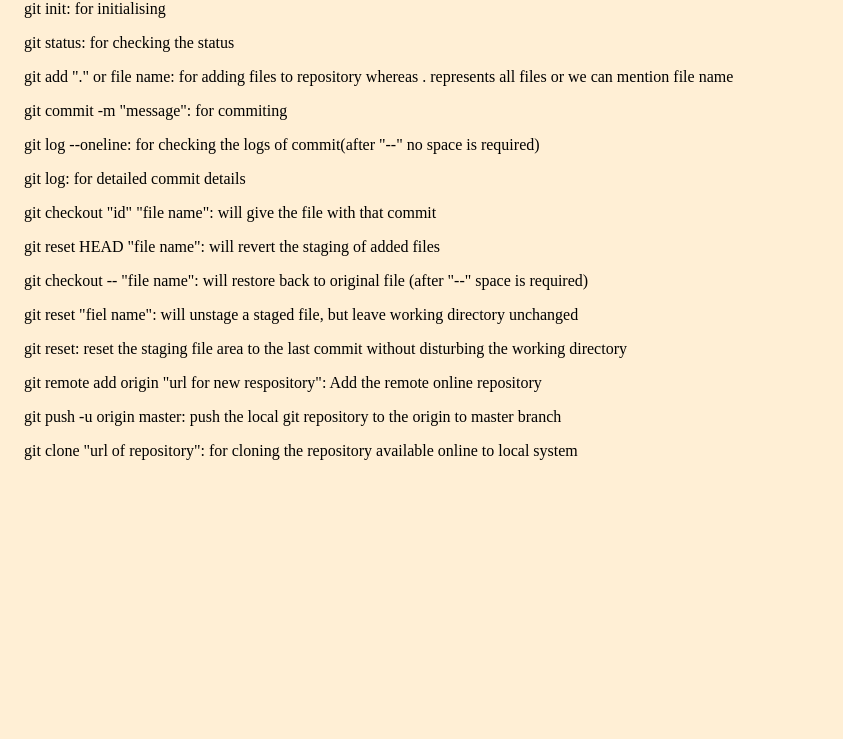
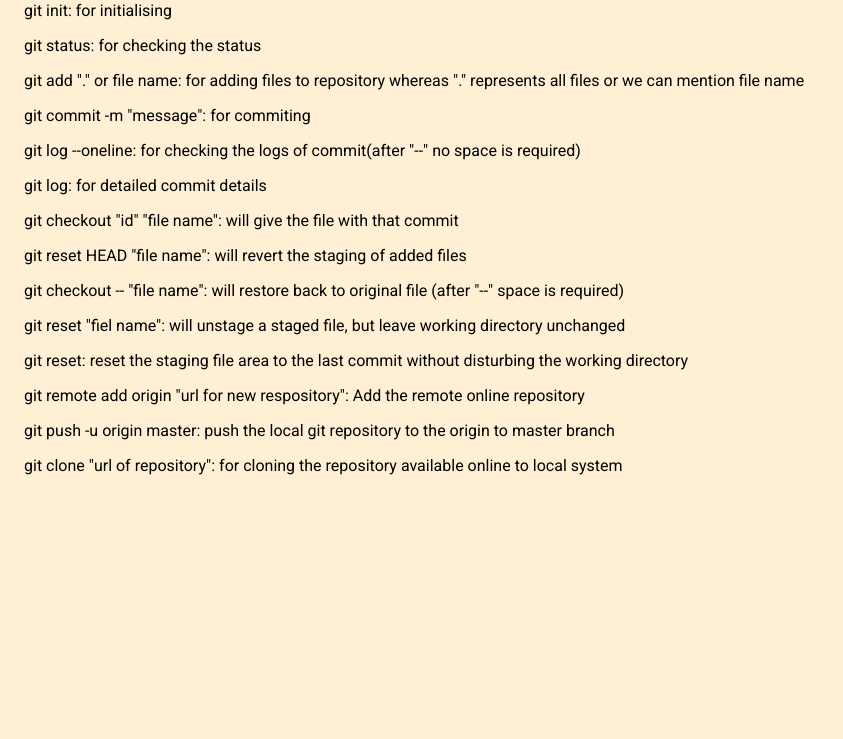
Before and after one commit to getkar128/git-test, a plain HTML site: page index.html in a window 1280 px wide. Shown: the part 61-800 px from the top of the page, without its empty margins (0-843 px from the left). Drawn offline with Linux system fonts and the light colour scheme.

Commit message:
spelling corrections

```diff
--- a/index.html
+++ b/index.html
@@ -11,7 +11,7 @@
     <h1>Git Commands</h1>
     <p>git init: for initialising</p>
     <p>git status: for checking the status</p>
-    <p>git add "." or file name: for adding files to repository whereas . represents all files or we can mention file name</p>
+    <p>git add "." or file name: for adding files to repository whereas "." represents all files or we can mention file name</p>
     <p>git commit -m "message": for commiting</p>
     <p>git log --oneline: for checking the logs of commit(after "--" no space is required)</p>
     <p>git log: for detailed commit details</p>
--- a/main.css
+++ b/main.css
@@ -1,3 +1,4 @@
+@import url('https://fonts.googleapis.com/css2?family=Roboto&display=swap');
 * {
     padding: 0;
     margin: 0;
@@ -8,6 +9,7 @@
     background-color: papayawhip;
     padding: 1rem;
     font-size: 1rem;
+    font-family: 'Roboto', sans-serif;
 }
 
 h1 {
```
